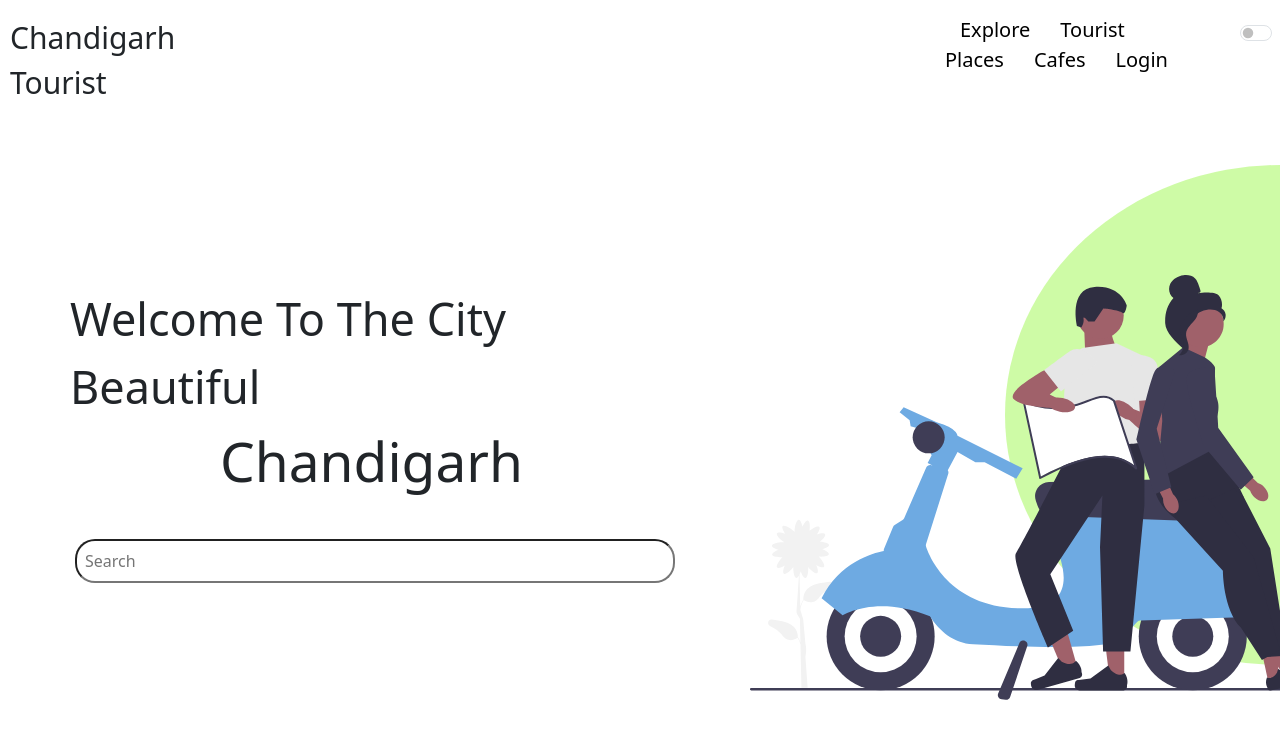
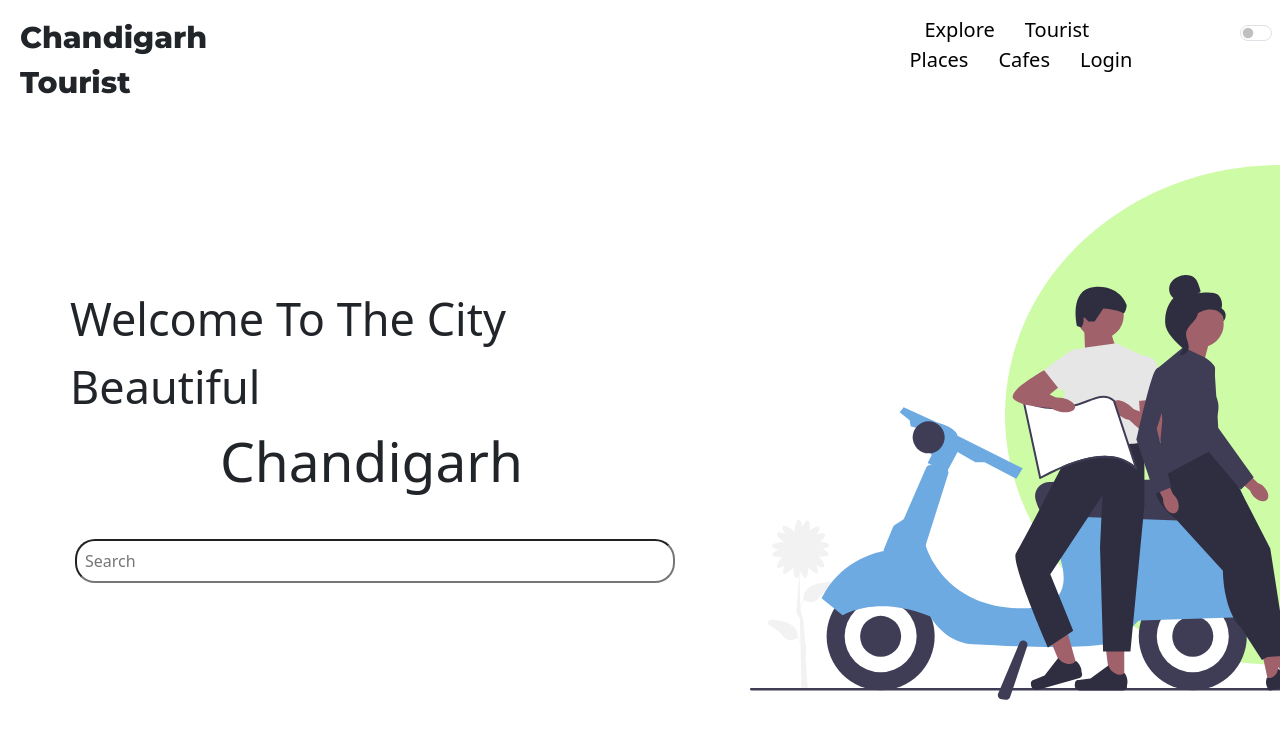
Before and after one commit to vivekk-tiwari/LOCALE, a React (Create React App) app in the folder my-app/: page / in a window 1280 px wide. Shown: the top 738 px of the page. Built offline with nearby package versions, Linux system fonts and the light colour scheme.

Commit message:
update files

```diff
--- a/my-app/public/index.html
+++ b/my-app/public/index.html
@@ -9,7 +9,9 @@
 
     <link href="https://cdn.jsdelivr.net/npm/bootstrap@5.3.0/dist/css/bootstrap.min.css" rel="stylesheet" integrity="sha384-9ndCyUaIbzAi2FUVXJi0CjmCapSmO7SnpJef0486qhLnuZ2cdeRhO02iuK6FUUVM" crossorigin="anonymous">
     <script src="https://cdn.jsdelivr.net/npm/bootstrap@5.3.0/dist/js/bootstrap.bundle.min.js" integrity="sha384-geWF76RCwLtnZ8qwWowPQNguL3RmwHVBC9FhGdlKrxdiJJigb/j/68SIy3Te4Bkz" crossorigin="anonymous"></script>
-
+    <link rel="preconnect" href="https://fonts.googleapis.com">
+    <link rel="preconnect" href="https://fonts.gstatic.com" crossorigin>
+    <link href="https://fonts.googleapis.com/css2?family=Montserrat:wght@800&display=swap" rel="stylesheet">
     <title>Million Dollar Idea</title>
   </head>
   <body>
--- a/my-app/public/styles.css
+++ b/my-app/public/styles.css
@@ -6,12 +6,13 @@
 
 .Navbar_heading{
     font-size: 30px;
-    margin-left: 10px;
+    margin-left: 20px;
+    font-family: 'Montserrat', sans-serif;
+    width: 350px;
 }
 
 .Navbar_link{
-    float: right;
-    margin-left: 750px;
+    margin-left: 620px;
 }
 
 #link1,#link2,#link3,#link4{
```
